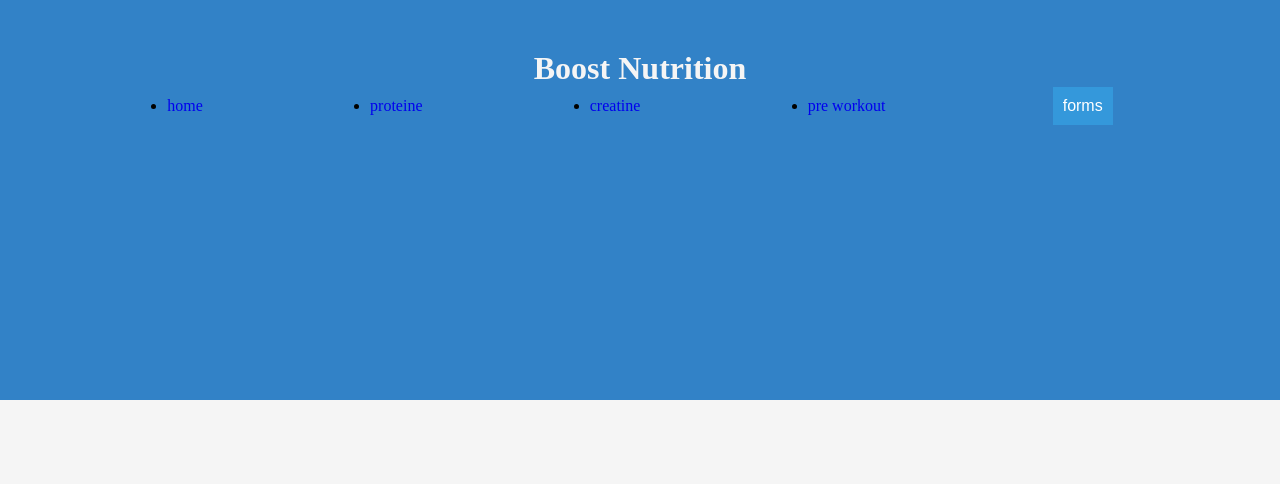
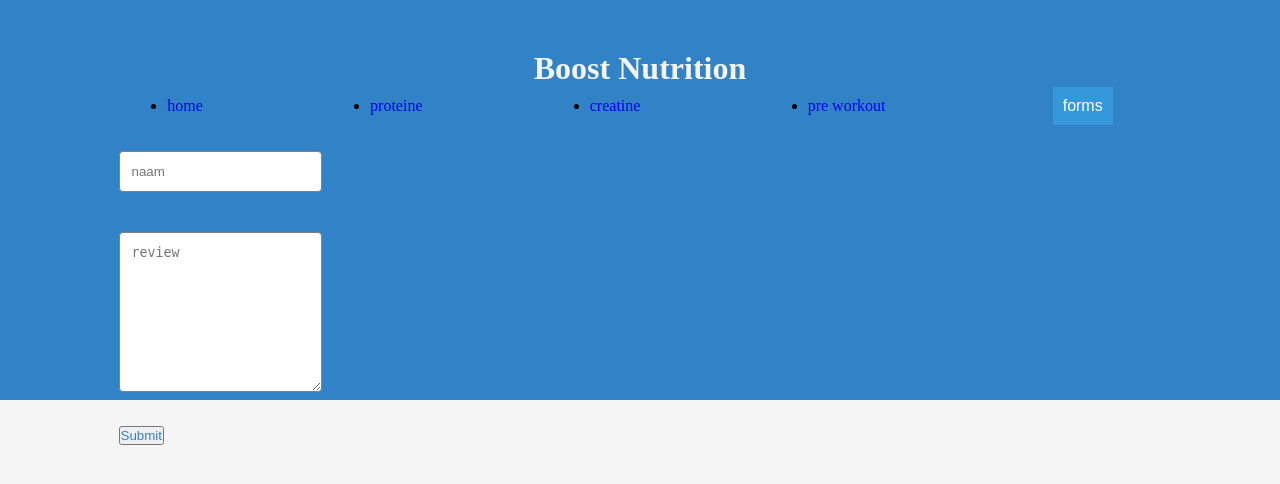
Before and after one commit to Alk3bab/project-3, a PHP site: page /review.php in a window 1280 px wide. Shown: the top 484 px of the page. Run offline with PHP 8.4, Linux system fonts and the light colour scheme; data comes from the database, SQL or seed files in the repository; both versions use the stored data as it was after the commit.

Commit message:
klachten en review databse

```diff
--- /dev/null
+++ b/connectpdo.php
@@ -0,0 +1,10 @@
+<?php
+$servername = "localhost";
+$username = "root";
+$password = "";
+$dbname = "project-3";
+
+$conn = new PDO("mysql:host=$servername;dbname=$dbname", $username, $password);
+$conn->setAttribute(PDO::ATTR_ERRMODE, PDO::ERRMODE_EXCEPTION);
+
+?>
--- a/review.php
+++ b/review.php
@@ -1,3 +1,53 @@
 <?php
 include'menu.php'
 ?>
+<html>
+    <body>
+        <div class="rform">
+            <form method="post" action="">
+            <input type="text" name="naam" id="naam" class="r-naam" placeholder="naam"><br></br>
+            <textarea type="text" name="bericht" id="bericht" class="r-msg" placeholder="review"></textarea><br><br>
+            <input type="submit" name="knop" id="knop" class="r-knop">
+            </form>
+        </div>
+    </body>
+</html>
+
+<?php
+  include "connectpdo.php";
+
+  if(isset($_POST['knop'])) {
+    $name = $_POST['naam'];
+    $review = $_POST['bericht'];
+    $datetime = date("Y-m-d H:i:s"); // current date and time
+
+    try {
+      $stmt = $conn->prepare("INSERT INTO reviews (name, review, datetime)
+      VALUES (:name, :review, :datetime)");
+     $stmt->bindParam(':name', $name);
+     $stmt->bindParam(':review', $review);
+     $stmt->bindParam(':datetime', $datetime);
+
+
+      // Define the $datumtijd variable
+      $datetime = date('Y-m-d H:i:s');
+
+      $stmt->execute();
+      header('location: review.php');
+  } catch(PDOException $e) {
+      echo "Error: " . $e->getMessage();
+  }
+  }
+
+  $sqlSelect = "SELECT * FROM reviews ";
+  $data = $conn->query($sqlSelect);
+
+  /*foreach ($data as $row) {
+    echo $row['id'] . " ";
+    echo $row['datumstijd'] . " ";
+    echo $row['naam'] . " ";
+    echo $row['bericht'] . " ";
+    echo "<a href='VerwijderBericht.php?id=" . $row['id'] . "'>Verwijderen</a>";
+    echo "<br/>";
+  }*/
+?>
--- a/style.css
+++ b/style.css
@@ -75,8 +75,8 @@ body{
   top: 50%;
   left: 50%;
   transform: translate(-50%, -50%);
-  height: 600px;
-  width: 1500px;
+  height: 60vh;
+  width: 180vh;
 }
 
 .product-container {
@@ -92,3 +92,51 @@ body{
   border: 1px solid #ccc;
   text-align: center;
 }
+
+input[type=text], select,textarea{
+  width: 100%;
+  border: 1px solid gray;
+  padding: 12px;
+  border-radius: 4px;
+  box-sizing: border-box;
+  margin-top: 6px;
+  margin-bottom: 16px;
+  resize: vertical;
+
+}
+
+.rform{
+    display: flex;
+    justify-content: center;
+    align-items: center;
+    border-radius: 5px;
+    padding: 20px;
+    width: 50vh;
+}
+
+.kform{
+  display: flex;
+  justify-content: center;
+  align-items: center;
+  border-radius: 5px;
+  padding: 20px;
+  width: 50vh ;
+
+}
+
+.r-msg{
+  height: 20vh;
+}
+
+.k-msg{
+  height: 20vh;
+
+}
+
+.r-knop{
+  color: #3282c7;
+}
+
+.k-knop{
+  background-color: #3282c7;
+}
```
Also changed, not shown: deletemsg.php (added, +26 -0 lines), klachten.php (+50 -0 lines), project-3.sql (added, +101 -0 lines).
